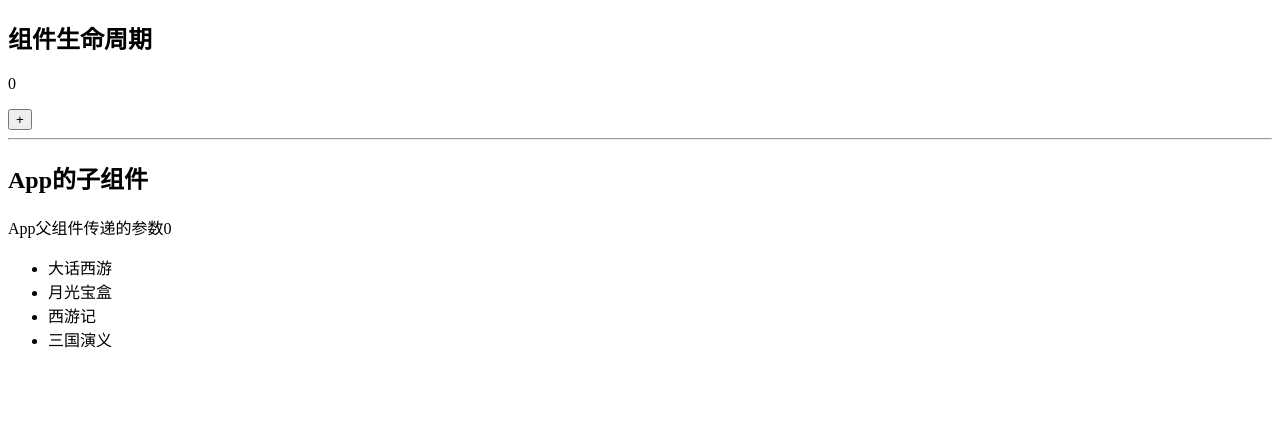
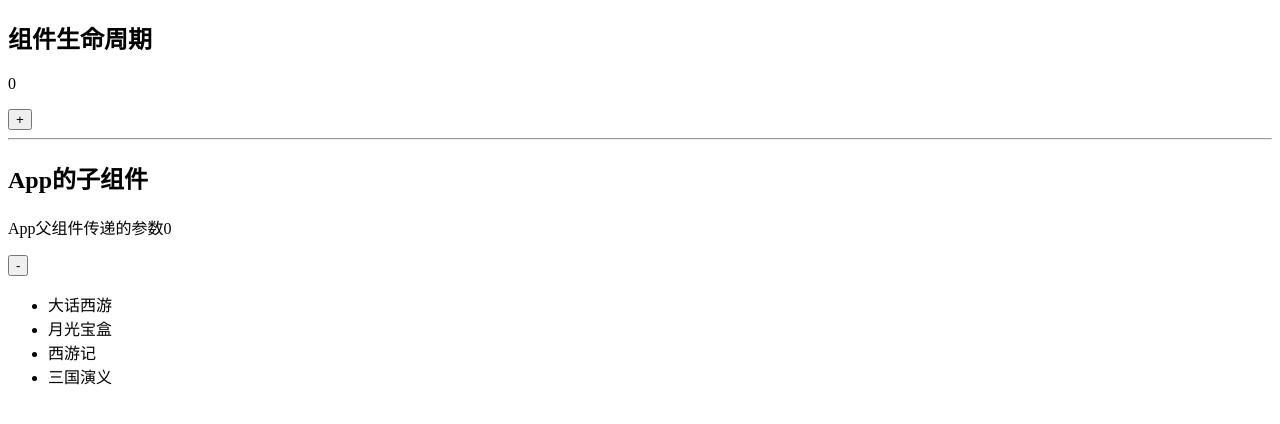
Before and after one commit to Lynn-zuo/learning-with-coding, a React app in the folder React/react-npm/: page / in a window 1280 px wide. Shown: the top 424 px of the page. Built offline with nearby package versions, Linux system fonts and the light colour scheme.

Commit message:
feat: 父子组件间通信子传父函数

```diff
--- a/React/react-npm/src/03-component-communication/App.js
+++ b/React/react-npm/src/03-component-communication/App.js
@@ -15,11 +15,12 @@ class ComponentA extends Component { // 类组件获取父组件传递的参数
   render() {
     // 可以通过react-test-render拿到props
     console.log('ComponentA--执行了render方法')
-    const { fatherName, count, films } = this.props
+    const { fatherName, count, films, subtract } = this.props
     return (
       <div>
         <h2>{fatherName}的子组件</h2>
         <p>{fatherName}父组件传递的参数{count}</p>
+        <button onClick={subtract}>-</button>
         <ul>
           {films.map(film => <li key={film}>{film}</li>)}
         </ul>
@@ -65,7 +66,7 @@ export default class App extends Component {
         <p>{count}</p>
         <button onClick={(e) => this.increment(e)}>+</button>
         <hr />
-        <ComponentA fatherName='App' films={films} count={count} />
+        <ComponentA fatherName='App' films={films} count={count} subtract={(e) => this.subtract(e)} />
       </div>
     )
   }
@@ -75,4 +76,10 @@ export default class App extends Component {
       count: this.state.count + 1,
     })
   }
+
+  subtract(e) {
+    this.setState({
+      count: this.state.count - 1,
+    })
+  }
 }
```
